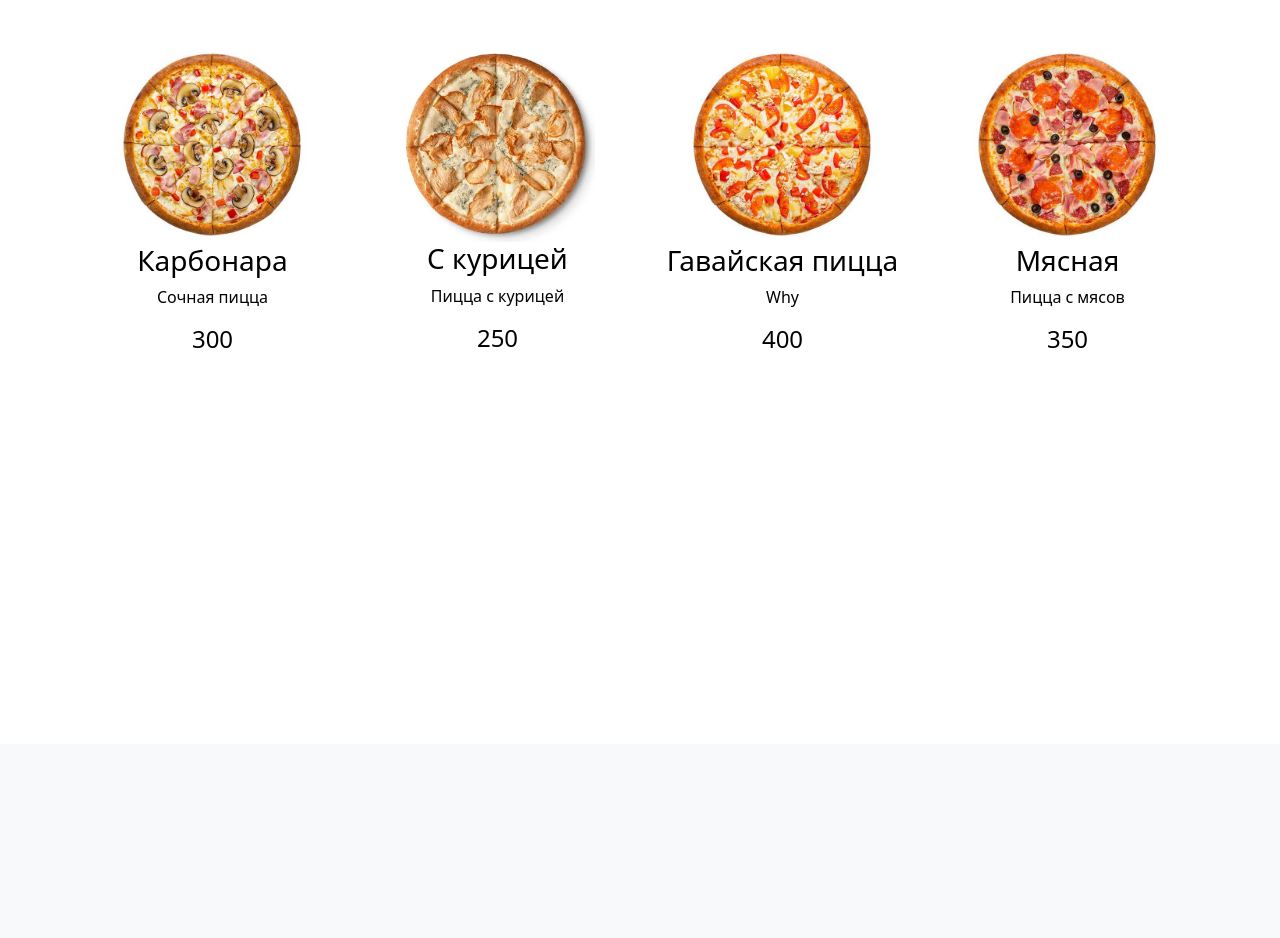
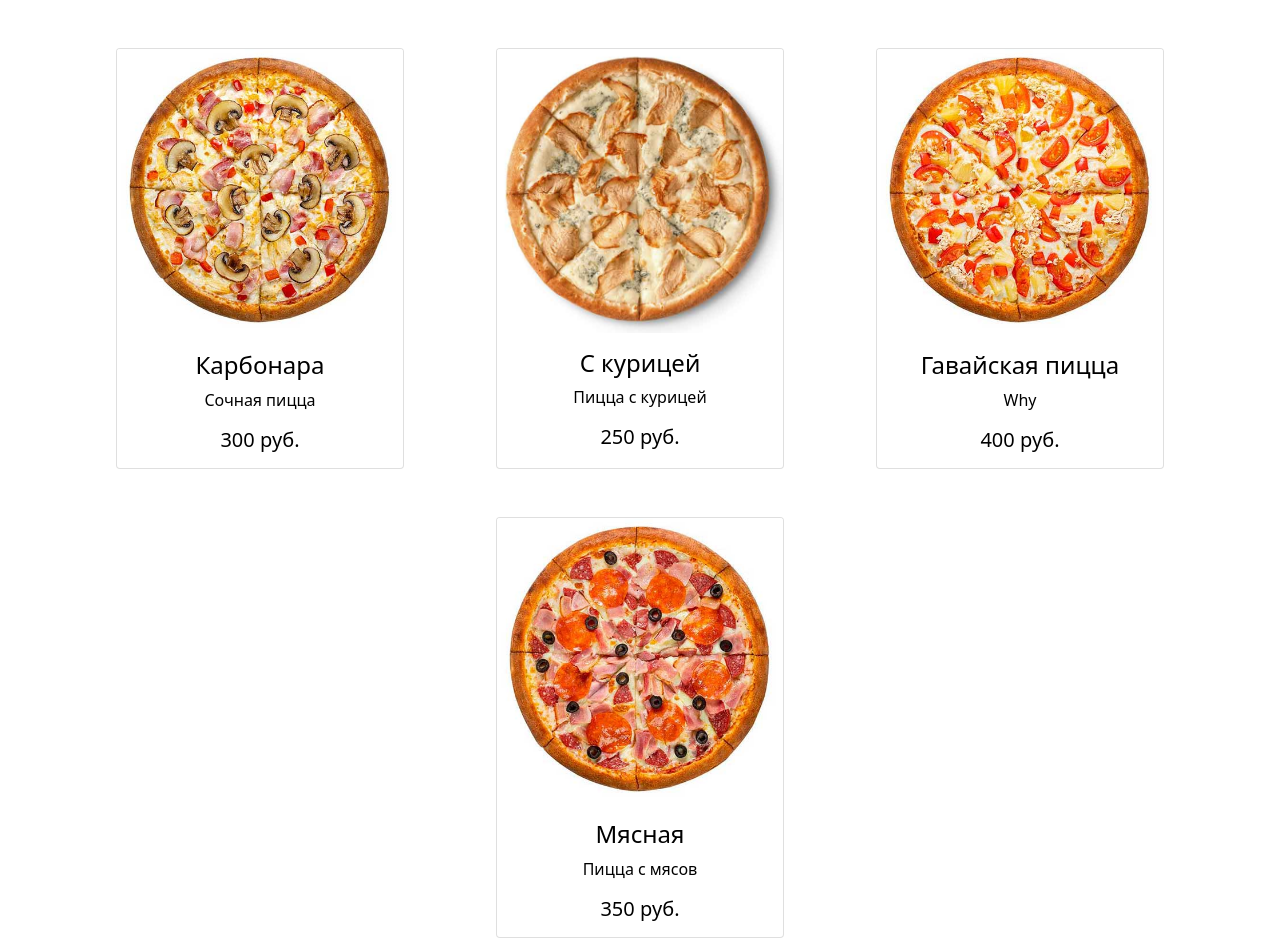
Before and after one commit to multifacs/web-projects-collection, a Node server app: page / in a window 1280 px wide. Shown: the part 56-994 px from the top of the page. Before the commit the page ends 404 px from the top, so only its background shows below. Run offline with Node 20, Linux system fonts and the light colour scheme; data comes from the database, SQL or seed files in the repository; some libraries are stand-ins or nearby versions.

Commit message:
стили

```diff
--- a/views/index.ejs
+++ b/views/index.ejs
@@ -23,21 +23,19 @@
         </div>
     </nav>
     <div class="container mt-5">
-        <div class="row">
+        <div class="row gy-5">
             <% pizzas.forEach(function(element) {%>
-                <div class="col">
-                    <a href="/order/<%= element.id %>" style="text-decoration: none; color: black;" class="d-flex flex-column justify-content-center align-items-center">
-                        <img src="/<%= element.id %>.jpeg" alt="pizza" class="w-75">
-                        <h3>
-                            <%= element.name %>
-                        </h3>
-                        <p>
-                            <%= element.description %>
-                        </p>
-                        <h4>
-                            <%= element.cost %>
-                        </h4>
-                    </a>
+                <div class="col d-flex justify-content-center">
+                    <div class="card text-center" style="width: 18rem;">
+                        <a href="/order/<%= element.id %>" style="text-decoration: none; color: black;" class="d-flex flex-column justify-content-center align-items-center">
+                        <img src="/<%= element.id %>.jpeg" class="card-img-top" alt="<%= element.id %>">
+                        <div class="card-body">
+                          <h4 class="card-title"><%= element.name %></h4>
+                          <p class="card-text"><%= element.description %></p>
+                          <h5 class="card-text"><%= element.cost %> руб.</h5>
+                        </div>
+                        </a>
+                    </div>
                 </div>
 
                 <%}); %>
```
